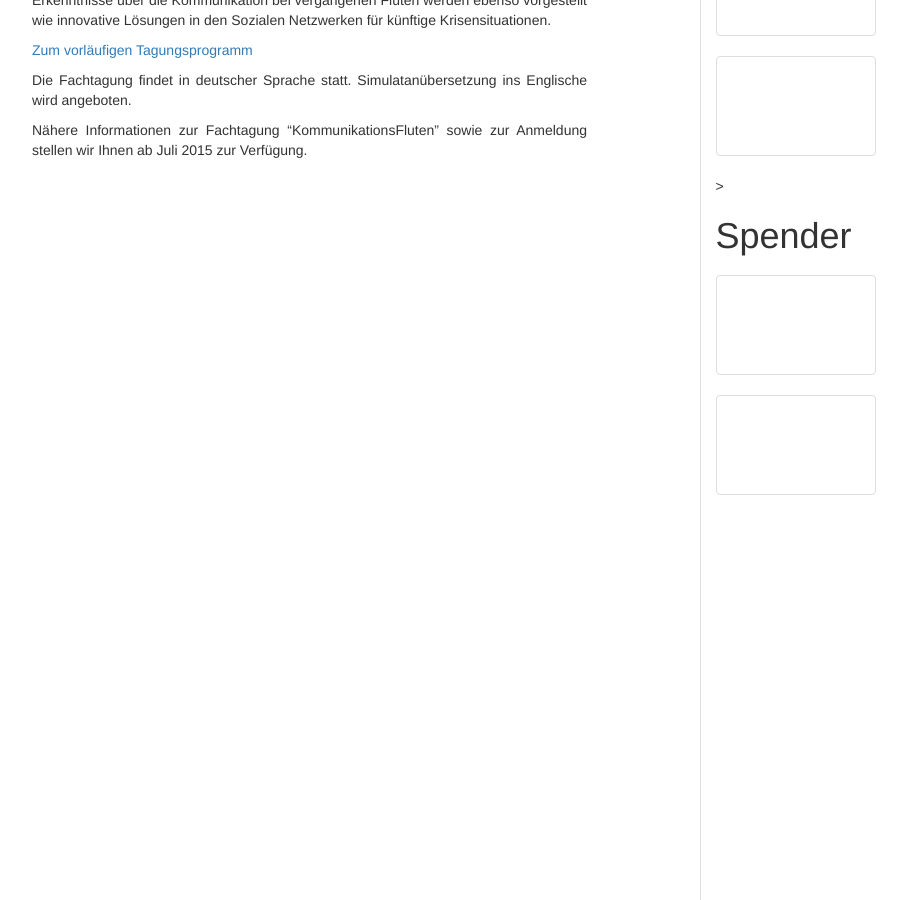
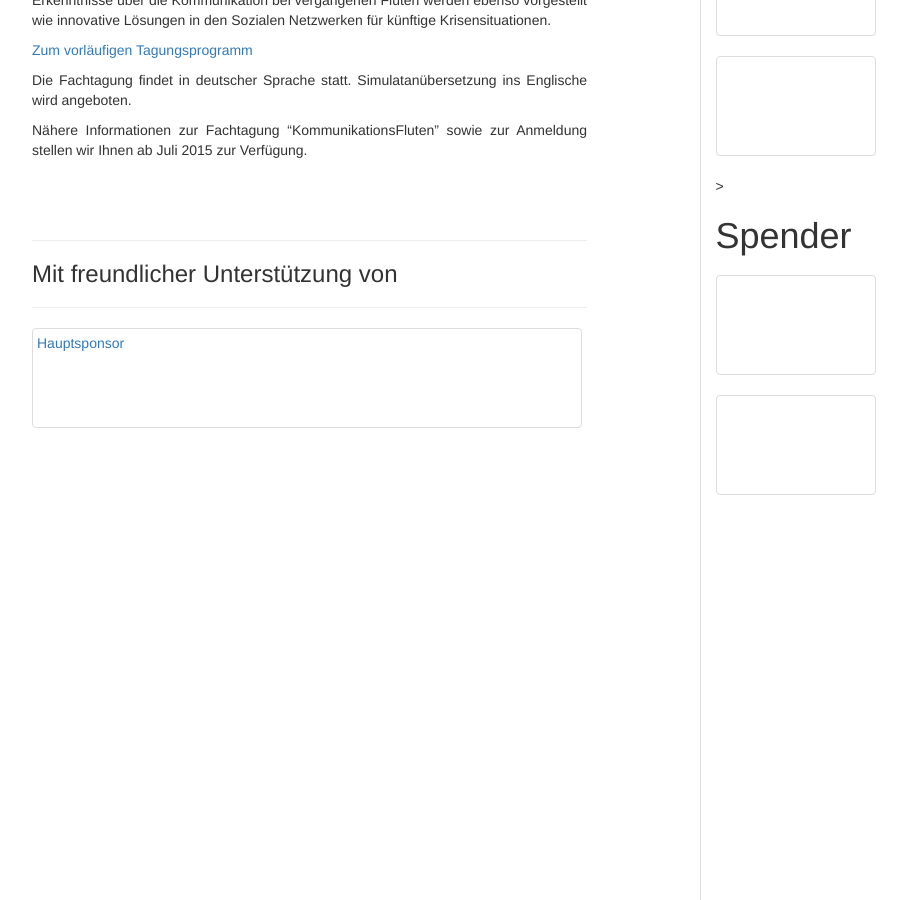
Before and after one commit to susedev/test, a Jekyll site: the page built from konferenz-kommunikationsfluten.html, in a window 1280 px wide and 900 px high, scrolled down 482 px. Shown: the whole window, without its empty margins (233-1140 px from the left). Built offline with Jekyll 4.4.1, drawn with Linux system fonts in a browser that asks for light colours; nearby versions of some CDN libraries.

Commit message:
Edit from JekyllCMS

```diff
--- a/konferenz-kommunikationsfluten.html
+++ b/konferenz-kommunikationsfluten.html
@@ -15,3 +15,13 @@ Fachkonferenz KommunikationsFluten</h3>
 <p style="text-align: justify;">Die Fachtagung findet in deutscher Sprache statt. Simulatan&uuml;bersetzung ins Englische wird angeboten.</p>
 
 <p style="text-align: justify;">N&auml;here Informationen zur Fachtagung &ldquo;KommunikationsFluten&rdquo; sowie zur Anmeldung stellen wir Ihnen ab Juli 2015 zur Verf&uuml;gung.</p>
+
+<p style="text-align: justify;">&nbsp;</p>
+
+<p style="text-align: justify;">&nbsp;</p>
+
+<hr noshade="noshade" size="1" />
+<h3>Mit freundlicher Unterst&uuml;tzung von</h3>
+
+<hr noshade="noshade" size="1" />
+<p><a class="thumbnail" href="#" style="width: 550px; height: 100px;">Hauptsponsor</a></p>
```
